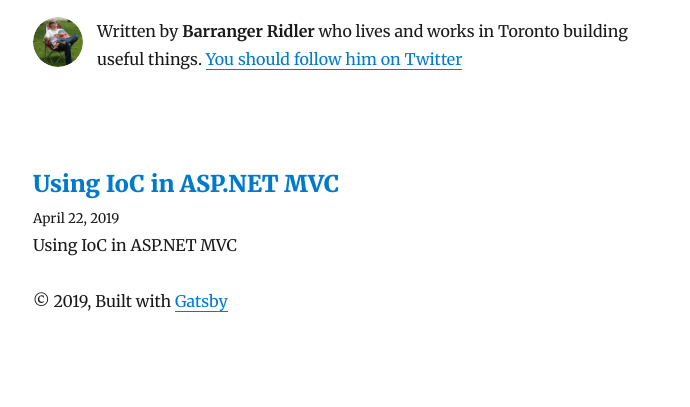
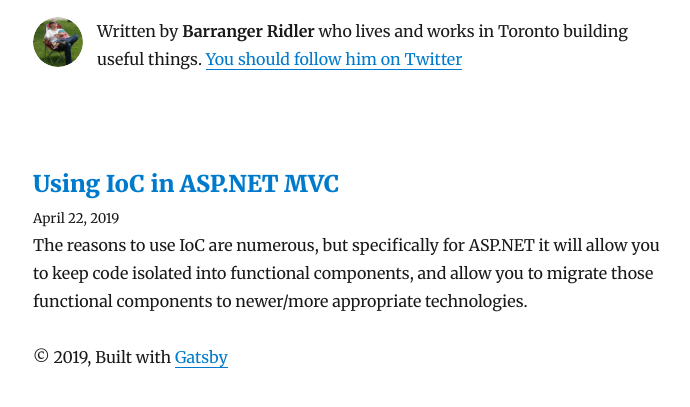
Before and after one commit to barranger/barranger.github.com, a Gatsby site: page / in a window 1280 px wide. Shown: the part 207-614 px from the top of the page, without its empty margins (292-982 px from the left). Built offline with nearby package versions, Linux system fonts and the light colour scheme; Gatsby itself is replaced by a stand-in of ours; some packages are replaced by stand-ins of ours.

Commit message:
Added a better description for the first blog post

```diff
--- a/content/blog/Using-IoC-in-ASP.NET-MVC.md
+++ b/content/blog/Using-IoC-in-ASP.NET-MVC.md
@@ -1,7 +1,7 @@
 ---
 title: Using IoC in ASP.NET MVC
 date: "2019-04-22T23:46:37.121Z"
-description: Using IoC in ASP.NET MVC
+description: The reasons to use IoC are numerous, but specifically for ASP.NET it will allow you to keep code isolated into functional components, and allow you to migrate those functional components to newer/more appropriate technologies.
 ---
 
 ## Why use IoC
```
